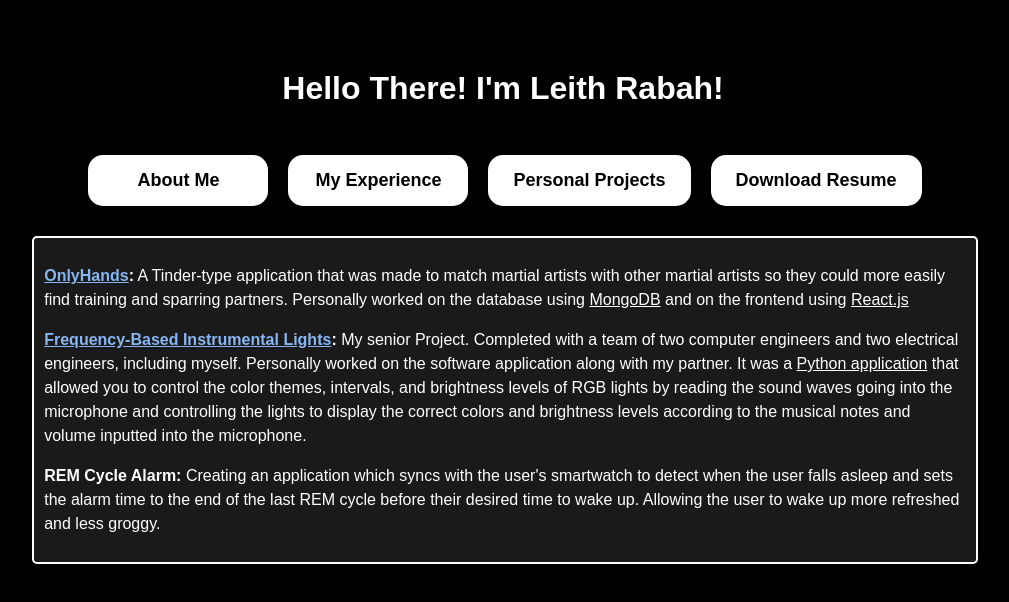
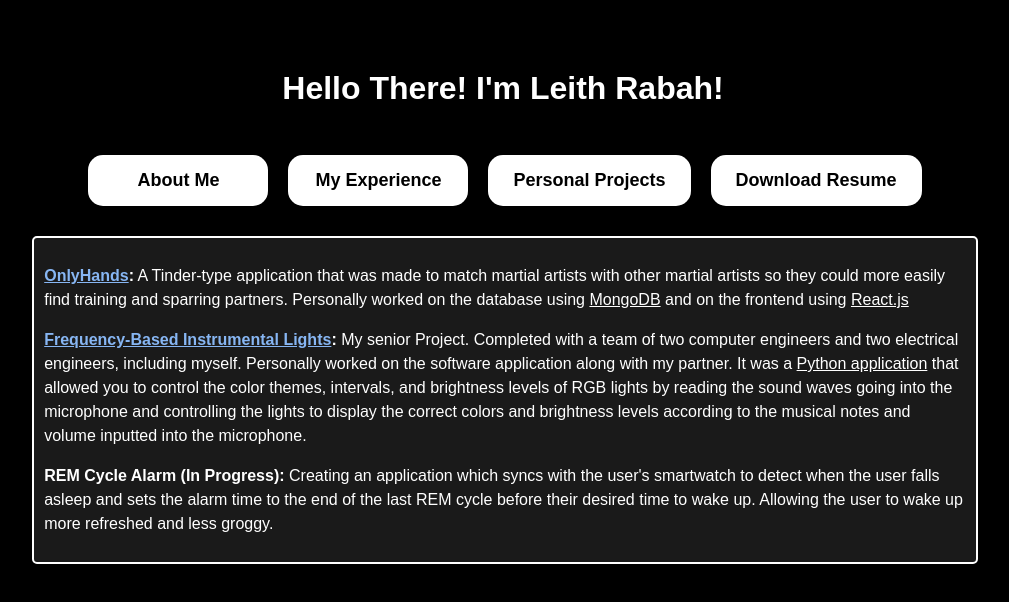
Before and after one commit to Latharius/Portfolio, a React (Vite) app: page / in a window 1280 px wide. Both pictures are taken after a click on the button "Personal Projects". Shown: the top 602 px of the page, without its empty margins (135-1144 px from the left). Built offline with nearby package versions, Linux system fonts and the light colour scheme.

Commit message:
slight edits

```diff
--- a/src/App.css
+++ b/src/App.css
@@ -91,7 +91,7 @@ a {
   border-right: 0.15em solid white; /* Cursor effect */
   white-space: nowrap; /* Prevents text wrapping */
   width: 0; /* Start with no width */
-  animation: typing 3s steps(25, end) forwards, blink-caret 1s step-end infinite;
+  animation: typing 2s steps(25, end) forwards, blink-caret 1s step-end infinite;
 }
 
 @keyframes typing {
--- a/src/App.tsx
+++ b/src/App.tsx
@@ -67,7 +67,7 @@ const App: React.FC = () => {
             and brightness levels of RGB lights by reading the sound waves going into the microphone and controlling the lights to display the correct colors and
             brightness levels according to the musical notes and volume inputted into the microphone.
             </p>
-            <p><strong>REM Cycle Alarm:</strong> Creating an application which syncs with the user's smartwatch to detect when the user
+            <p><strong>REM Cycle Alarm (In Progress):</strong> Creating an application which syncs with the user's smartwatch to detect when the user
             falls asleep and sets the alarm time to the end of the last REM cycle before their desired time to wake up. Allowing the user to
             wake up more refreshed and less groggy.</p>
           </div>
```
